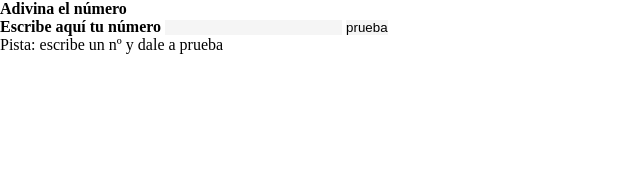
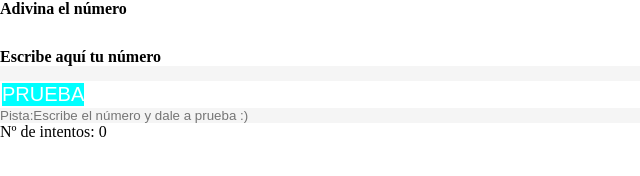
Before and after one commit to Adalab/modulo-2-evaluacion-intermedia-Marinabsanz, a plain HTML site: page index.html in a window 1280 px wide. Shown: the whole page, without its empty margins (0-640 px from the left). Drawn offline with Linux system fonts and the light colour scheme.

Commit message:
try to solve

```diff
--- a/index.html
+++ b/index.html
@@ -13,7 +13,7 @@
     <main>
         <hi><strong>Adivina el número</strong></hi>
 
-<form action= "#">
+ <!-- <form action= "#">
     <label for="number"><strong>Escribe aquí tu número</strong></label>
 <input type= "number" class="js-input">
 <input type="submit" class= "js-btn" value = prueba>
@@ -21,18 +21,18 @@
 
 <p class= "js-msj">Pista: escribe un nº y dale a prueba</p>
 <p class= "js-counter"></p>
-
-   <!-- <form class="container">
+ -->
+   <form class="container">
         <label for="number"><strong>Escribe aquí tu número</strong></label>
         <input type="number" id="number" class="js-number" />
-        <input type="submit" name="PRUEBA" value="PRUEBA" class="write js-btn" >
-        <input type="text" name="Pista" id="number" class="pista js-pista"        placeholder="Pista:Escribe el número y dale a prueba :)">
+        <input type="submit" name="PRUEBA" value="PRUEBA" class="prueba js-btn" >
+        <input type="text" name="Pista" id="text" class="pista js-pista"        placeholder="Pista:Escribe el número y dale a prueba :)">
 
     </form>
-    <p class="result">Nº de intentos: 0</p>
+    <p class="js-ntrys result">Nº de intentos: 0</p>
     <p class= "result js-result"></p>
 </main>
- -->
+
     <script src="./js/jsmain.js"></script>
 </body>
 
--- a/js/jsmain.js
+++ b/js/jsmain.js
@@ -1,42 +1,24 @@
-
-/*
-PROCESO 1
-1-Enviar mensaje a usuario
-2-Definir el nº random--- ¿cuándo? AL cargar página
-3-coger nº de usuario- al hacer click en el boton
-4- comparaciones y enviar mensaje
--(esto una vez que ya tengo el valor de la usuaria)
-
-PROCESO 2
-1-contar el número de intentos
-
-
-*/
-/*
-
-'use strict'
-//const randomNumber = Math.random();
-
+'use strict' ;
 const randomNumberEl= document.querySelector ('js-number')
-const buttonEl=document.querySelector('js-write');
+const buttonEl=document.querySelector('js-btn');
 const Pist= document.querySelector ('js-pista');
 const Try= document.querySelector ('js-try');
 const ResultUser= document.querySelector ('js-result');
-
 
 function getRandomNumber(max) {
 return Math.ceil(Math.random() * max);
 }
 
 const randomNumber= getRandomNumber(100);
-console.log (randomNumber);
-
+console.log(randomNumber);
 
 let calcul = 0;
 function calculate() {
-return `Nº de intentos: ` + (calcul += 1);
+
 }
 
+/* return `Nº de intentos:  + (calcul += 1);
+  */
 
 function writeNumber (event) {
     event.preventDefault();
@@ -51,13 +33,11 @@ function reply () {
 
     } else if (randomNumberEl >=20)
     return `demasiado bajo`;
-----------SI LO USO DEBERIA TENER Q USAR INNER.HTML TB
-SE ME HA QUEDADO FANTASMA EL RETURN
+
 }
 
-*/
 
-
+/*
 'use strict'
 function getRandomNumber (max) {
     return Math.ceil (Math.random()* max);
@@ -112,3 +92,7 @@ function handleClick (event){
 }
 
  btn.addEventListener("click", handleClick);
+
+
+
+ */
--- a/styles/main.css
+++ b/styles/main.css
@@ -26,7 +26,7 @@ label {
   text-align: start;
 }
 
-.write {
+.prueba {
   background-color: aqua;
   text-align: center;
   color: white;
```
